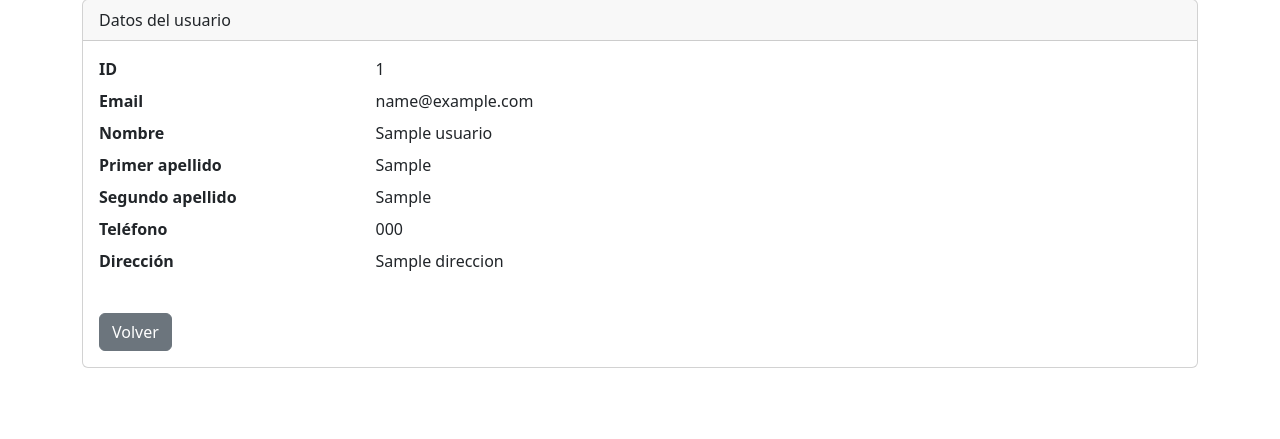
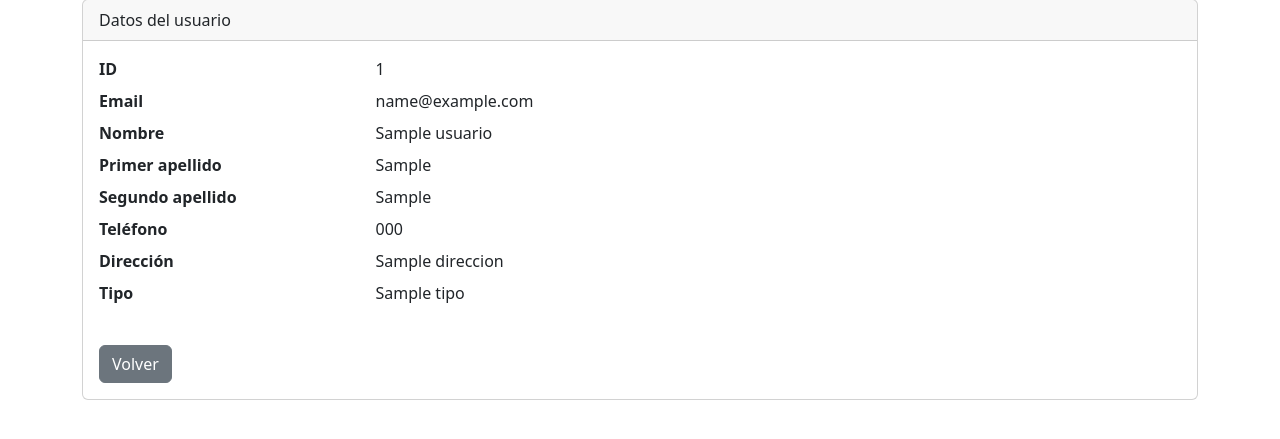
Before and after one commit to Guillemat09/gymbro, a Symfony app: template templates/usuario/visualizar.html.twig in a window 1280 px wide. Shown: the part 107-546 px from the top of the page. Run offline with Twig, Linux system fonts and the light colour scheme; the template is opened without the code that fills it: most values are stand-ins (such as "Sample title", 1, 10 or a date in 2020); some libraries are stand-ins or nearby versions.

Commit message:
visualizar y editar de profesores , alumnos y admin

```diff
--- a/templates/usuario/visualizar.html.twig
+++ b/templates/usuario/visualizar.html.twig
@@ -30,7 +30,46 @@
 
                 <dt class="col-sm-3">Dirección</dt>
                 <dd class="col-sm-9">{{ usuario.direccion }}</dd>
+
+                <dt class="col-sm-3">Tipo</dt>
+                <dd class="col-sm-9">{{ usuario.tipo|capitalize }}</dd>
             </dl>
+
+            {% if usuario.tipo == 'alumno' and usuario.alumno %}
+                <hr>
+                <h5>Datos de Alumno</h5>
+                <dl class="row">
+                    <dt class="col-sm-3">Fecha de nacimiento</dt>
+                    <dd class="col-sm-9">{{ usuario.alumno.fechaNacimiento|date('d/m/Y') }}</dd>
+                    <dt class="col-sm-3">Peso</dt>
+                    <dd class="col-sm-9">{{ usuario.alumno.peso }} kg</dd>
+                    <dt class="col-sm-3">Altura</dt>
+                    <dd class="col-sm-9">{{ usuario.alumno.altura }} cm</dd>
+                    <dt class="col-sm-3">Sexo</dt>
+                    <dd class="col-sm-9">{{ usuario.alumno.sexo|capitalize }}</dd>
+                </dl>
+            {% elseif usuario.tipo == 'profesor' and usuario.profesor %}
+                <hr>
+                <h5>Datos de Profesor</h5>
+                <dl class="row">
+                    <dt class="col-sm-3">Especialidad</dt>
+                    <dd class="col-sm-9">{{ usuario.profesor.especialidad }}</dd>
+                </dl>
+            {% elseif usuario.tipo == 'administrador' and usuario.administrador %}
+                <hr>
+                <h5>Datos de Administrador</h5>
+                <dl class="row">
+                    <dt class="col-sm-3">Activo</dt>
+                    <dd class="col-sm-9">
+                        {% if usuario.administrador.activo %}
+                            <span class="badge bg-success">Sí</span>
+                        {% else %}
+                            <span class="badge bg-danger">No</span>
+                        {% endif %}
+                    </dd>
+                </dl>
+            {% endif %}
+
             <a href="{{ path('app_usuario') }}" class="btn btn-secondary mt-3">Volver</a>
         </div>
     </div>
```
Also changed, not shown: src/Controller/UsuarioController.php (+22 -2 lines), templates/usuario/editar.html.twig (+45 -1 lines).
